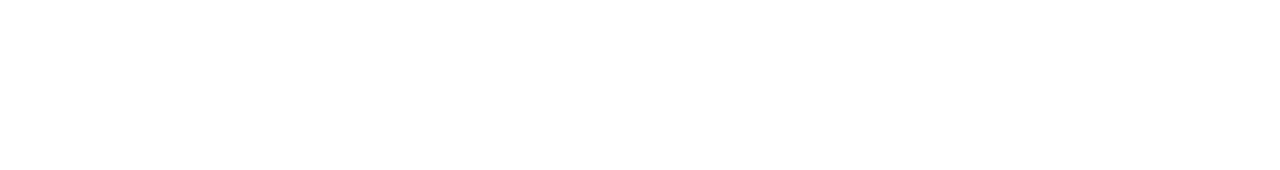
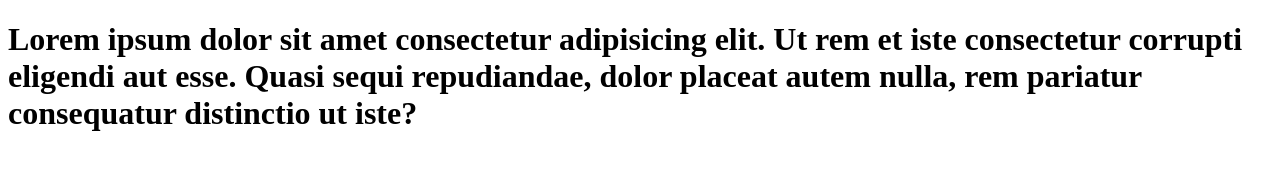
Before and after one commit to tagese/gitPractice, a plain HTML site: page pages/index.html in a window 1280 px wide. Drawn offline with Linux system fonts and the light colour scheme.

Commit message:
added header

```diff
--- a/pages/index.html
+++ b/pages/index.html
@@ -7,6 +7,6 @@
     <title>GitPractice</title>
 </head>
 <body>
-
+  <h1>Lorem ipsum dolor sit amet consectetur adipisicing elit. Ut rem et iste consectetur corrupti eligendi aut esse. Quasi sequi repudiandae, dolor placeat autem nulla, rem pariatur consequatur distinctio ut iste?</h1>
 </body>
 </html>
```
